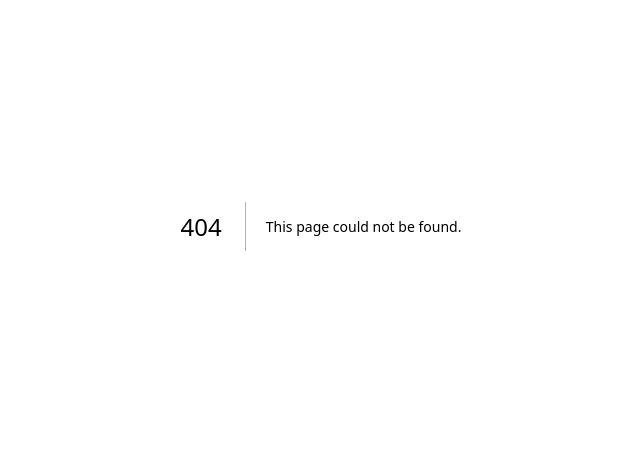
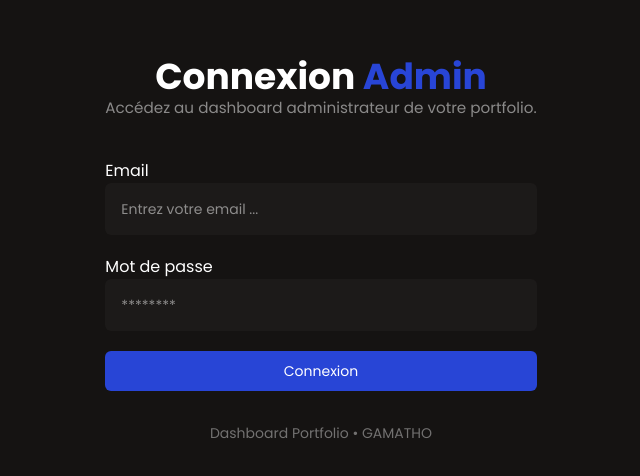
Before and after one commit to dzidulajoel/portfolio-, a Next.js app: page /admin in a window 1280 px wide. Before the commit this address had no page. Shown: the part 174-650 px from the top of the page, without its empty margins (319-959 px from the left). Built offline with nearby package versions, Linux system fonts and the light colour scheme.

Commit message:
Feat: Ajoute du : - Layout admin - creation de la page de connexion

```diff
--- /dev/null
+++ b/app/admin/layout.tsx
@@ -0,0 +1,15 @@
+'use client';
+import { COLORS } from "@/constants/color";
+const Layout = ({
+        children,
+}: Readonly<{
+        children: React.ReactNode;
+}>) => {
+        return (
+                <div className="w-full min-h-screen py-6 flex flex-col items-center space-y-16 relative justify-end" style={{ backgroundColor: COLORS.black[900] }}>
+                        {children}
+                </div>
+        );
+};
+
+export default Layout;
--- /dev/null
+++ b/app/admin/page.tsx
@@ -0,0 +1,42 @@
+"use client";
+
+import { motion } from "framer-motion";
+import { Icon } from "@iconify/react";
+import Link from "next/link";
+import { COLORS } from "@/constants/color";
+import Para from "@/components/utils/Para";
+
+export default function LoginPage() {
+    return (
+        <div className="min-h-screen flex flex-col justify-center items-center px-4 overflow-hidden relative">
+
+            {/* Title */}
+            <div className="text-center">
+                <h1 className="text-4xl font-bold text-white"> Connexion <span className="text-[#2845D6]">Admin</span></h1>
+                <Para message="Accédez au dashboard administrateur de votre portfolio." />
+            </div>
+
+            {/* Form */}
+            <form className="w-full mt-10 flex flex-col gap-5">
+                <div className="text-white flex flex-col justify-start">
+                    <label htmlFor="email">Email</label>
+                    <input type="email" name="email" id="email" style={{ backgroundColor: COLORS.black[800] }} className="backdrop-blur-md p-4 rounded-md text-sm outline-none border-none" placeholder="Entrez votre email ..." />
+                </div>
+                <div className="text-white flex flex-col justify-start">
+                    <label htmlFor="password">Mot de passe</label>
+                    <input type="password" name="password" id="password" style={{ backgroundColor: COLORS.black[800] }} className="backdrop-blur-md p-4 rounded-md text-sm outline-none border-none" placeholder="********" />
+                </div>
+                <button type="submit" className="transition-transform duration-300 text-sm w-full h-10 rounded-md text-white bg-[#2845D6] cursor-pointer hover:bg-white hover:text-black">Connexion </button>
+
+            </form>
+
+            {/* Footer */}
+            <div className="mt-8 text-center">
+                <p className="text-white/40 text-sm">
+                    Dashboard Portfolio • GAMATHO
+                </p>
+            </div>
+
+        </div>
+    );
+}
```
